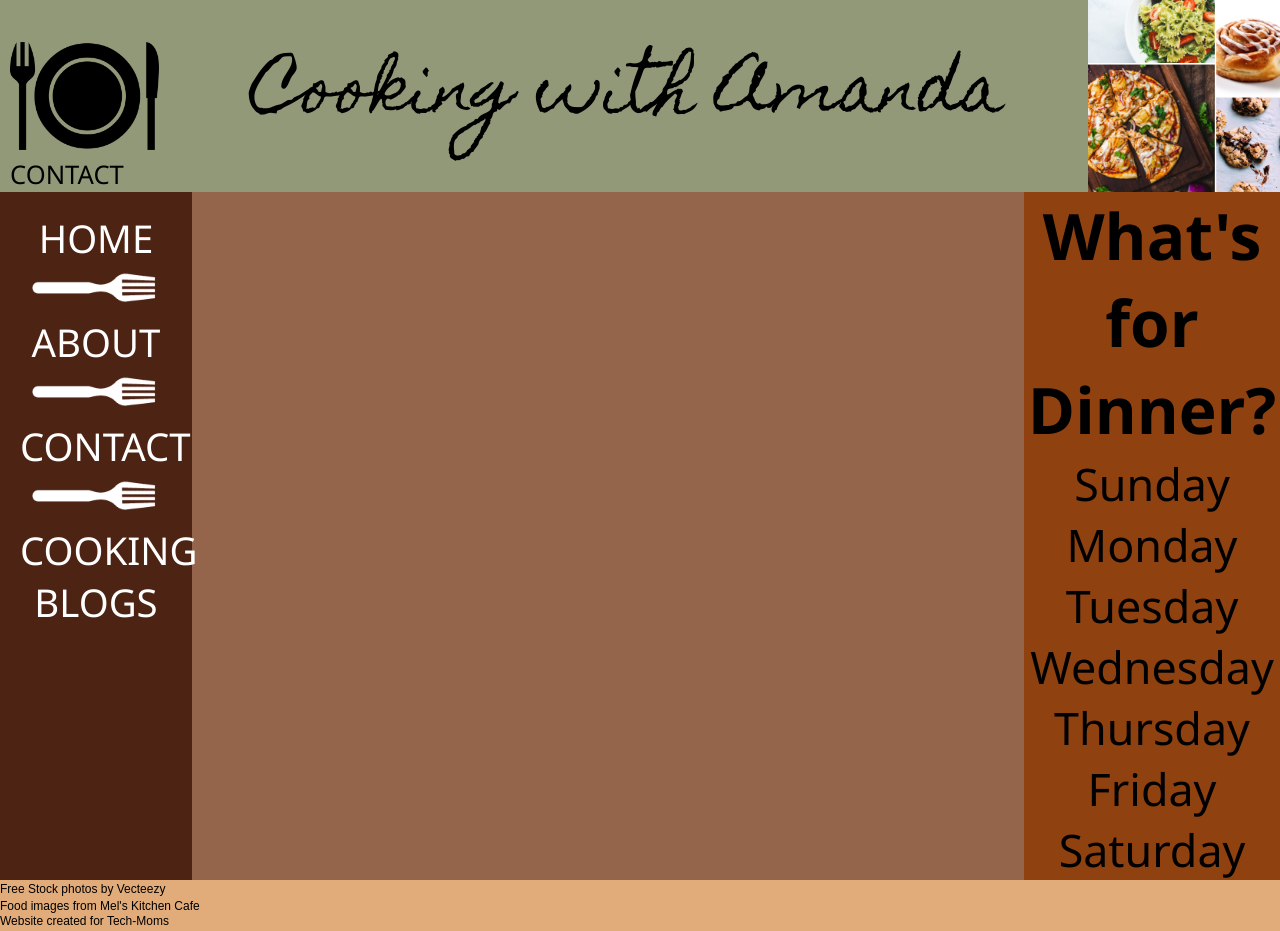
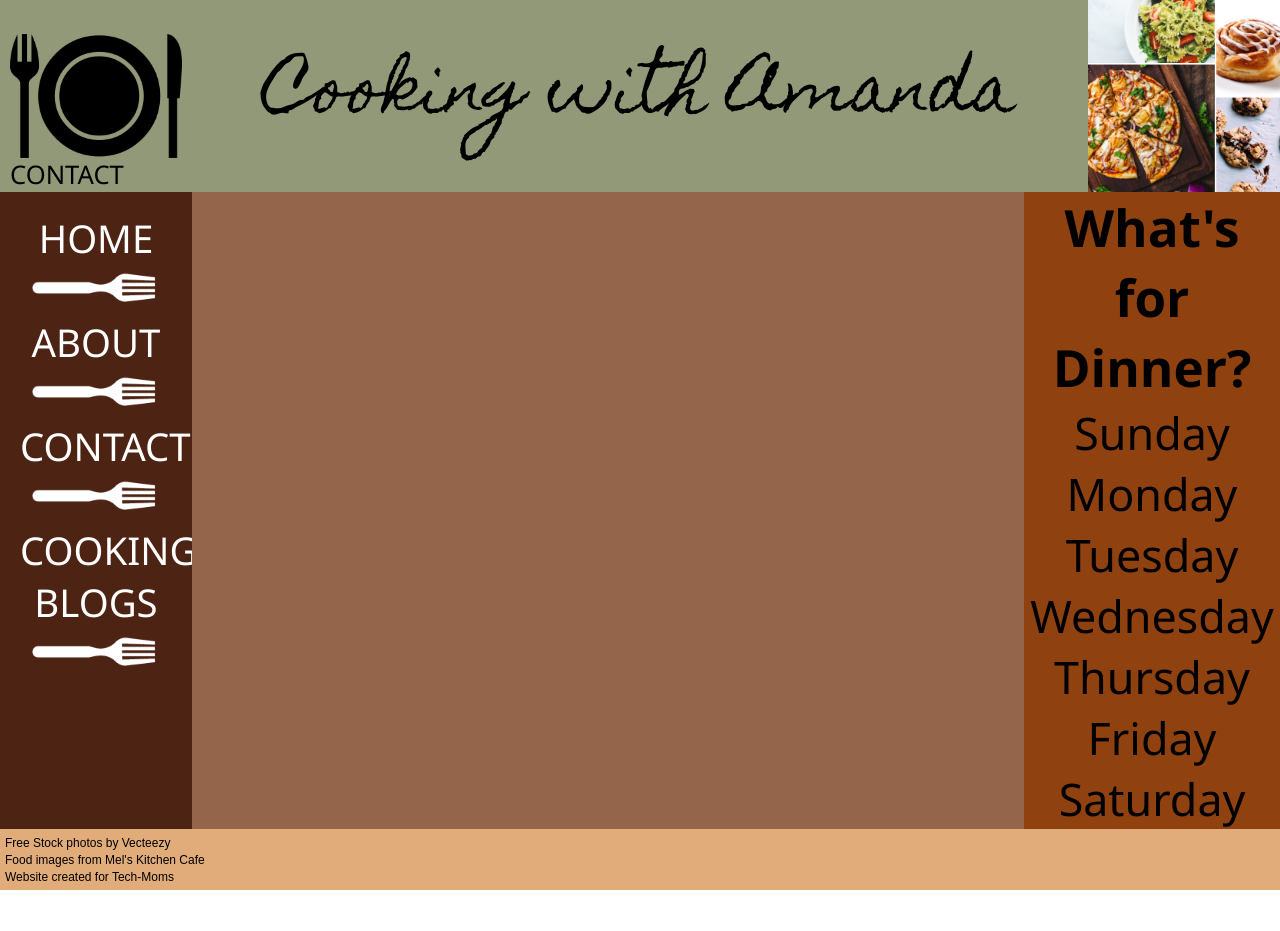
Before and after one commit to abl00mfield/cookingwithamanda, a plain HTML site: page contact.html in a window 1280 px wide. After the commit the page ends 890 px from the top, so only its background shows below. Drawn offline with Linux system fonts and the light colour scheme; a web font is replaced by a local one.

Commit message:
new updates

```diff
--- a/about_styles.css
+++ b/about_styles.css
@@ -22,10 +22,28 @@ body {
 main {
     grid-area: main;
     background-color: #E9E0B7;
-    font-size: 2vw;
     height: auto;
     padding: 20px;
     display: inline;
+    font-size: 2rem;
+}
+
+.mainImg {
+    width: 50%;
+    float: left;
+    display: inline;
+    padding: 10px;
+
+}
+
+@media screen and (min-width: 600px) {
+    main {
+        font-size: 3vw;
+    }
+
+    .mainImg {
+        width: 30%;
+    }
 }
 
 main>div>p {
@@ -36,11 +54,3 @@ main>div>p {
     display: inline;
 
 }
-
-.mainImg {
-    width: 30%;
-    float: left;
-    display: inline;
-    padding: 10px;
-
-}
--- a/contact.html
+++ b/contact.html
@@ -15,23 +15,23 @@
 
 <body>
     <header>
-        <img class="headerLogo headerItem" src="images/logo.png" height=75px>
+        <img class="headerLogo headerItem" src="images/logo.png">
         <div class="logo headerItem">Cooking with Amanda</div>
         <img class="headeritem headerImg" src="images/Website Photo.png">
         <div class="bottomText">Contact</div>
 
     </header>
     <nav>
-        <a href="index.html">HOME</a><br>
-        <img src='images/whitefork.png' width=100px><br>
-        <a href="about.html">ABOUT</a><br>
-        <img src='images/whitefork.png' width=100px><br>
-        <a href="contact.html">CONTACT</a><br>
-        <img src='images/whitefork.png' width=100px><br>
-        <a href="favorite.html">COOKING BLOGS</a><br>
-
-
-
+        <ul class="navBar">
+            <li><a href="index.html"> HOME</a></li>
+            <li><img src='images/whitefork.png'></li>
+            <li><a href="about.html">ABOUT</a></li>
+            <li><img src='images/whitefork.png'></li>
+            <li><a href="contact.html">CONTACT</a></li>
+            <li><img src='images/whitefork.png'></li>
+            <li><a href="favorite.html">COOKING BLOGS</a></li>
+            <li><img src='images/whitefork.png'></li>
+        </ul>
     </nav>
     <aside>What's for Dinner?
         <ul class="weeklyMenu">
@@ -50,8 +50,8 @@
     </main>
     <footer>
         <a href="https://www.vecteezy.com/free-photos">Free Stock photos by Vecteezy</a><br>
-        <a href="https://www.melskitchencafe.com/">Food images from Mel's Kitchen Cafe</a>
-        <p>Website created for Tech-Moms</p>
+        <a href="https://www.melskitchencafe.com/">Food images from Mel's Kitchen Cafe</a><br>
+        <a href="https://www.tech-moms.org">Website created for Tech-Moms</a>
     </footer>
 </body>
 
--- a/styles.css
+++ b/styles.css
@@ -3,13 +3,10 @@
     padding: 0;
     box-sizing: border-box;
     font-family: 'Zen Loop', 'Segoe UI', Tahoma, Geneva, Verdana, sans-serif;
+    list-style-type: none;
 }
 
-a:link,
-a:visited {
-    text-decoration: none;
-    color: black;
-}
+
 
 
 body {
@@ -19,8 +16,8 @@ body {
         "nav   main   aside"
         "footer footer footer";
 
-    grid-template-columns: 15vw 1fr 20vw;
-    grid-template-rows: min-content;
+    grid-template-columns: 15% 3fr 20%;
+    grid-template-rows: auto-flow min-content;
 }
 
 header {
@@ -36,7 +33,7 @@ header {
 }
 
 .headerImg {
-    width: 15vw;
+    width: 15%;
 }
 
 .logo {
@@ -58,19 +55,24 @@ header {
 }
 
 .headerLogo {
-    height: 10vw;
+    width: 15%;
 }
 
 
 footer {
+    padding: 5px;
     grid-area: footer;
     background-color: #e1ac7a;
-    height: 10vh;
     font-size: .75em;
 
 
 }
 
+a:link,
+a:visited {
+    text-decoration: none;
+    color: black;
+}
 
 footer>a:link,
 footer>a:visited,
@@ -91,8 +93,8 @@ main {
     /* padding: 20px; */
     gap: 10px;
     flex-wrap: wrap;
-    justify-content: space-around;
-    align-content: center;
+    justify-content: center;
+    align-content: flex-start;
 }
 
 .categoryCard {
@@ -100,26 +102,25 @@ main {
     border: black solid 2px;
     height: fit-content;
     display: flex;
-    padding: 8px;
+    padding: 5px;
     line-height: 1.0;
     background-color: #E9E0B7;
 }
 
 .categoryCard>a {
-
     text-transform: uppercase;
     font-size: 3vw;
 }
 
 .categoryImg {
-    height: 20vh;
-    padding: 15px;
+    height: 150px;
+    padding: 5px;
 }
 
 aside {
     grid-area: aside;
     background-color: #904110;
-    font-size: 5vw;
+    font-size: 4vw;
     font-weight: bold;
     text-align: center;
 }
@@ -141,21 +142,21 @@ nav {
     color: white;
     font-size: 3vw;
     padding: 20px;
-    position: relative;
+    /* position: relative; */
     text-align: center;
 
 }
 
-nav>img {
+.navBar>li>img {
     width: 10vw;
 }
 
-nav>a:link,
-nav>a:visited {
+.navBar>li>a:link,
+.navBar>li>a:visited {
     color: white;
 }
 
-nav>a:hover {
+.navBar>li>a:hover {
     background-color: antiquewhite;
     color: #4D2314;
 }
```
Also changed, not shown: about.html (+30 -54 lines), favorite.html (+13 -13 lines), index.html (+12 -14 lines), 1 other file.
